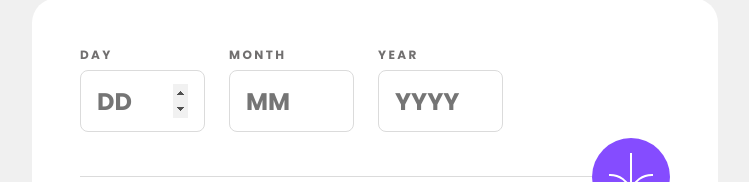
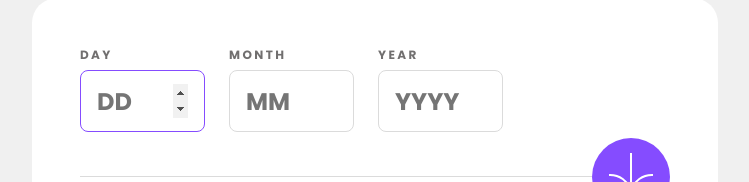
Before and after one commit to osaaroh/61_age-calculator-app, a plain HTML site: page index.html in a window 1280 px wide. In both pictures the pointer is over the input "DD". Shown: the part 131-313 px from the top of the page, without its empty margins (265-1014 px from the left). Drawn offline with Linux system fonts and the light colour scheme.

Commit message:
add input state

```diff
--- a/css/styles.css
+++ b/css/styles.css
@@ -93,6 +93,12 @@ body{
     border-radius: 8px;
     max-width: 125px;
     border: 1px solid var(--light-grey);
+    transition: all .3s;
+}
+.input__group input:hover,
+.input__group input:active,
+.input__group input:focus{
+    border: 1px solid var(--purple);
 }
 
 @media screen and (max-width: 662px) {
```
